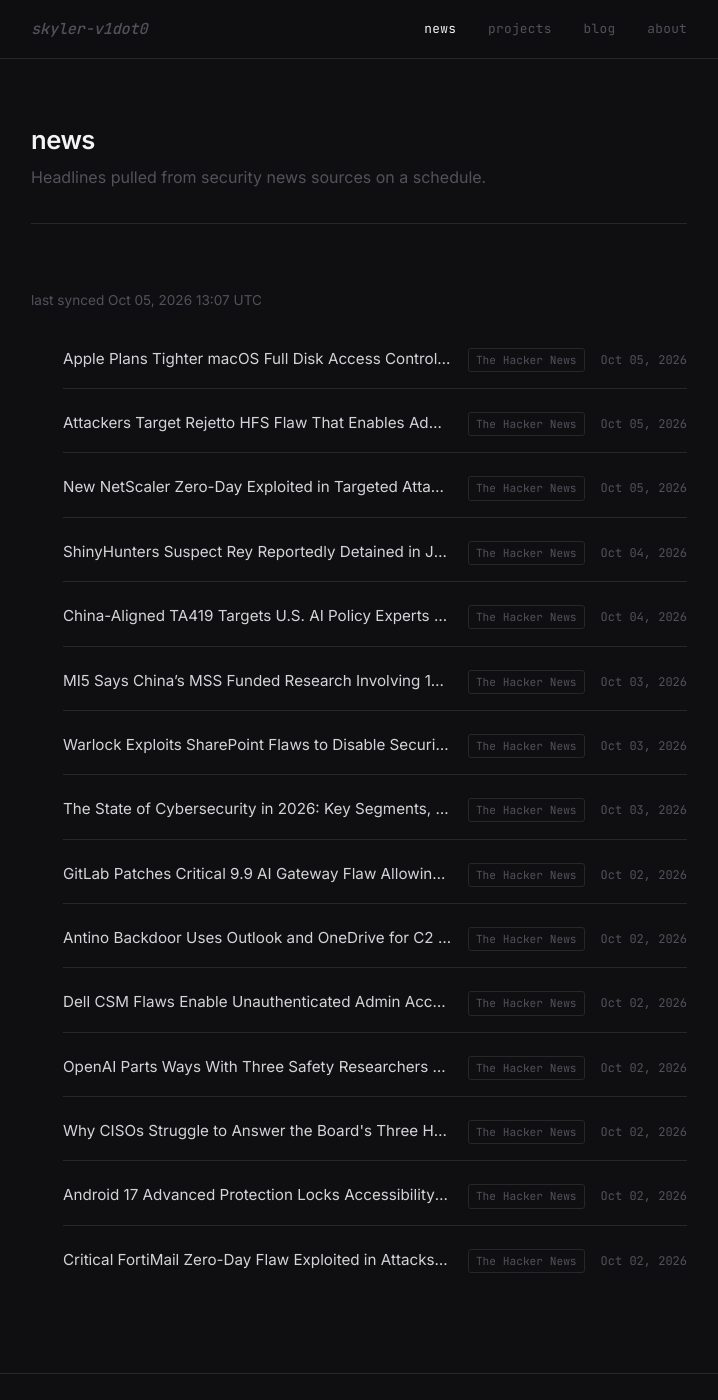
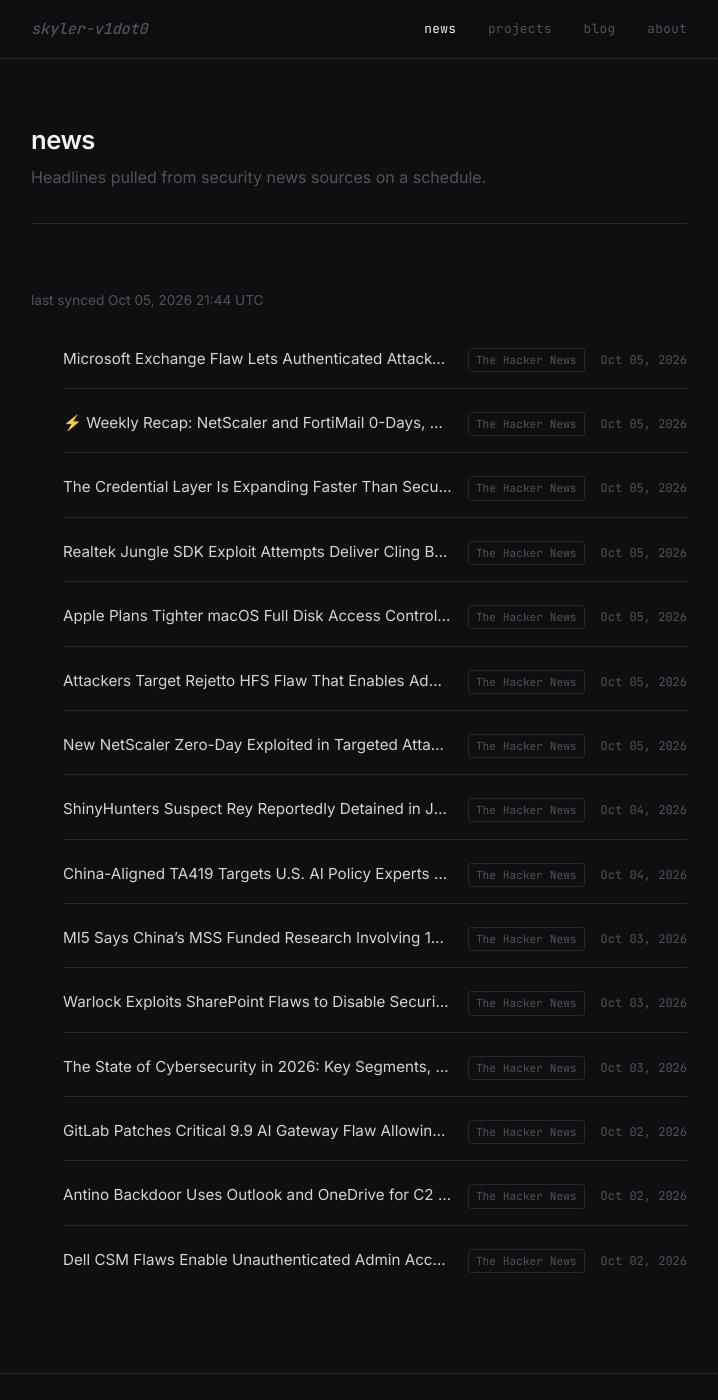
Before and after one commit to skyler-v1dot0/personal-site, a Jekyll site: the page built from news.html, in a window 1280 px wide and 1400 px high. Shown: the whole window, without its empty margins (281-999 px from the left). Built offline with Jekyll 4.4.1, drawn with Linux system fonts in a browser that asks for light colours.

Commit message:
chore: sync news feed [skip ci]

```diff
--- a/_data/news.yml
+++ b/_data/news.yml
@@ -1,6 +1,24 @@
 ---
-updated_at: '2026-10-05T13:07:41Z'
+updated_at: '2026-10-05T21:44:41Z'
 items:
+- title: Microsoft Exchange Flaw Lets Authenticated Attackers Read Other Users' Mailboxes
+  url: https://thehackernews.com/2026/10/microsoft-exchange-flaw-lets.html
+  source: The Hacker News
+  published: '2026-10-05T16:21:52Z'
+- title: "⚡ Weekly Recap: NetScaler and FortiMail 0-Days, AI Coding Leaks, Spectre
+    v2 and Ransomware Arrests"
+  url: https://thehackernews.com/2026/10/weekly-recap-netscaler-and-fortimail-0.html
+  source: The Hacker News
+  published: '2026-10-05T14:20:43Z'
+- title: The Credential Layer Is Expanding Faster Than Security Teams Can See It
+  url: https://thehackernews.com/2026/10/the-credential-layer-is-expanding.html
+  source: The Hacker News
+  published: '2026-10-05T11:55:00Z'
+- title: Realtek Jungle SDK Exploit Attempts Deliver Cling Botnet With STUN-Based
+    C2
+  url: https://thehackernews.com/2026/10/realtek-jungle-sdk-exploit-attempts.html
+  source: The Hacker News
+  published: '2026-10-05T11:46:25Z'
 - title: Apple Plans Tighter macOS Full Disk Access Controls Over AI Agent Data Access
   url: https://thehackernews.com/2026/10/apple-plans-tighter-macos-full-disk.html
   source: The Hacker News
@@ -51,23 +69,3 @@ items:
   url: https://thehackernews.com/2026/10/dell-csm-flaws-enable-unauthenticated.html
   source: The Hacker News
   published: '2026-10-02T17:02:12Z'
-- title: OpenAI Parts Ways With Three Safety Researchers Over Sensitive Information
-    Mishandling
-  url: https://thehackernews.com/2026/10/openai-parts-ways-with-three-safety.html
-  source: The Hacker News
-  published: '2026-10-02T12:23:15Z'
-- title: Why CISOs Struggle to Answer the Board's Three Hardest Questions, and How
-    to Fix the Report
-  url: https://thehackernews.com/2026/10/why-cisos-struggle-to-answer-boards.html
-  source: The Hacker News
-  published: '2026-10-02T11:30:00Z'
-- title: Android 17 Advanced Protection Locks Accessibility Services to Verified Accessibility
-    Tools
-  url: https://thehackernews.com/2026/10/android-17-advanced-protection-locks.html
-  source: The Hacker News
-  published: '2026-10-02T08:01:30Z'
-- title: Critical FortiMail Zero-Day Flaw Exploited in Attacks Allows Unauthenticated
-    Arbitrary File Writes
-  url: https://thehackernews.com/2026/10/critical-fortimail-zero-day-flaw.html
-  source: The Hacker News
-  published: '2026-10-02T05:49:50Z'
```
